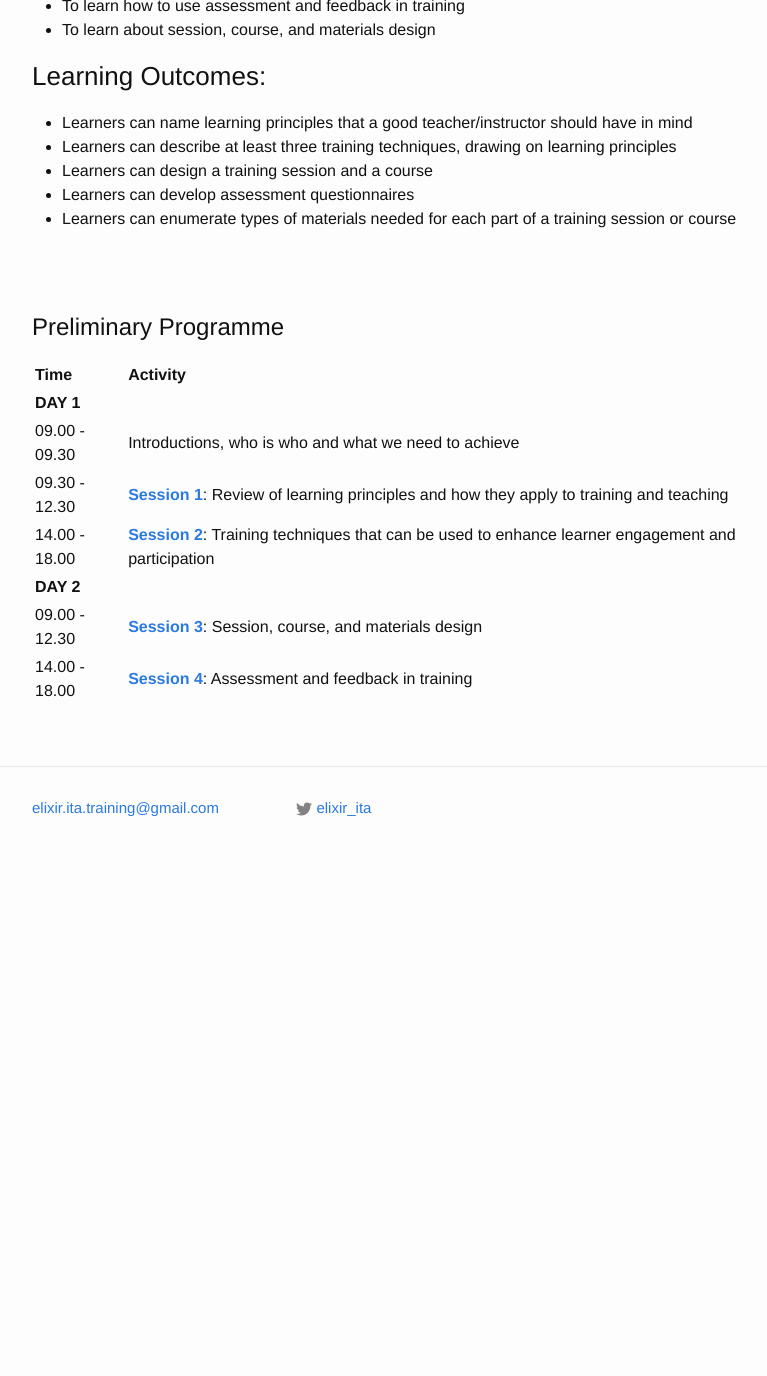
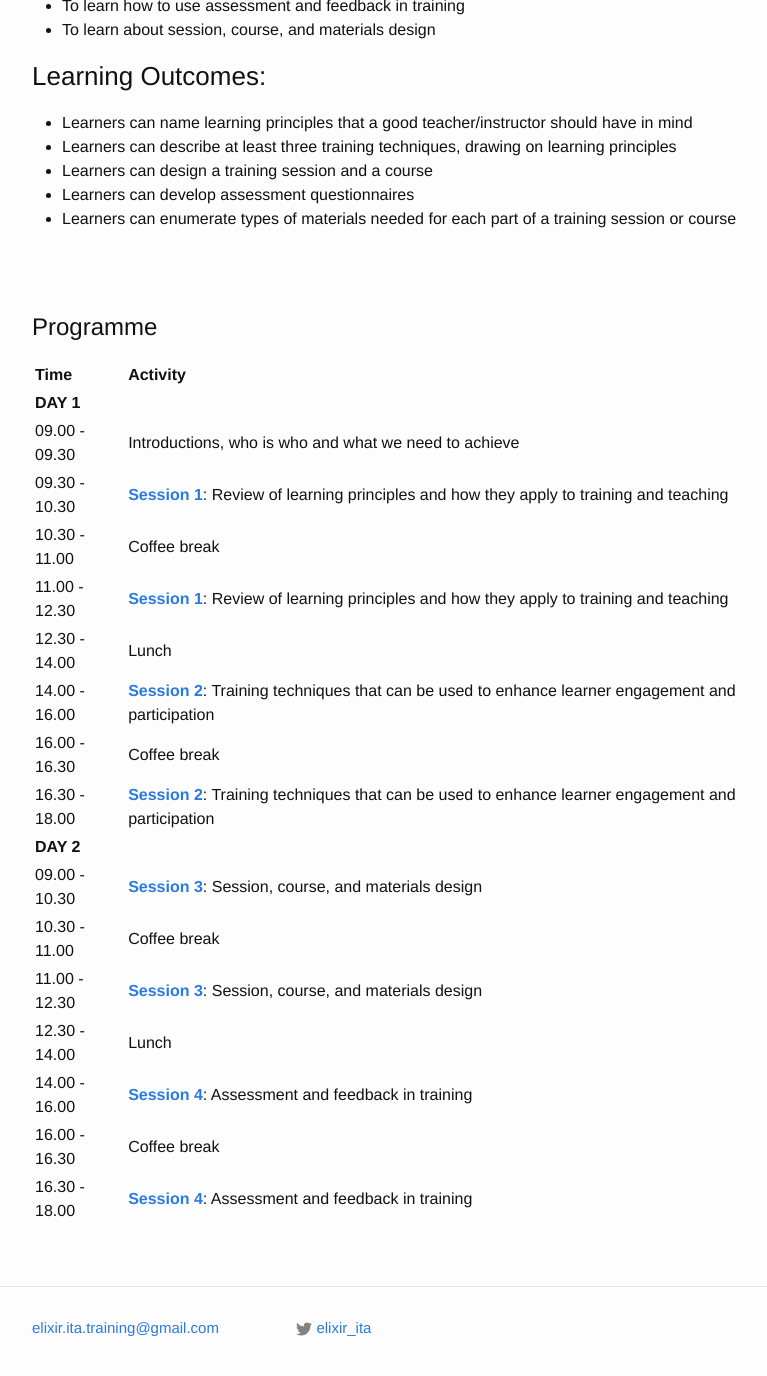
Before and after one commit to ELIXIR-IIB-training/website, a Jekyll site: the page built from _posts/2018-09-27-train-the-trainer-rome.md, in a window 1280 px wide and 1400 px high, scrolled down 2200 px. Shown: the top 1376 px of the window, without its empty margins (238-1005 px from the left). Built offline with Jekyll 4.4.1, drawn with Linux system fonts in a browser that asks for light colours; before the commit the page ends 3080 px from its top, so only the background shows below that.

Commit message:
Update coffee break and lunches

```diff
--- a/_posts/2018-09-27-train-the-trainer-rome.md
+++ b/_posts/2018-09-27-train-the-trainer-rome.md
@@ -95,14 +95,24 @@ If you have questions like the following ones, this course may be very helpful t
 <br>
 <br>
 
-# Preliminary Programme
+# Programme
 
  Time | Activity
 :---------------------|:----------------
 **DAY 1**             |
 09.00 - 09.30         | Introductions, who is who and what we need to achieve
-09.30 - 12.30         | [**Session 1**](https://github.com/ppalagi/EXCELERATE-TtT/blob/master/TtT_session_1.md): Review of learning principles and how they apply to training and teaching
-14.00 - 18.00         | [**Session 2**](https://github.com/ppalagi/EXCELERATE-TtT/blob/master/TtT_session_2.md): Training techniques that can be used to enhance learner engagement and participation
+09.30 - 10.30         | [**Session 1**](https://github.com/ppalagi/EXCELERATE-TtT/blob/master/TtT_session_1.md): Review of learning principles and how they apply to training and teaching
+10.30 - 11.00         | Coffee break
+11.00 - 12.30         | [**Session 1**](https://github.com/ppalagi/EXCELERATE-TtT/blob/master/TtT_session_1.md): Review of learning principles and how they apply to training and teaching
+12.30 - 14.00         | Lunch
+14.00 - 16.00         | [**Session 2**](https://github.com/ppalagi/EXCELERATE-TtT/blob/master/TtT_session_2.md): Training techniques that can be used to enhance learner engagement and participation
+16.00 - 16.30         | Coffee break
+16.30 - 18.00         | [**Session 2**](https://github.com/ppalagi/EXCELERATE-TtT/blob/master/TtT_session_2.md): Training techniques that can be used to enhance learner engagement and participation
 **DAY 2**             |
-09.00 - 12.30         | [**Session 3**](https://github.com/ppalagi/EXCELERATE-TtT/blob/master/TtT_session_3.md): Session, course, and materials design
-14.00 - 18.00         | [**Session 4**](https://github.com/ppalagi/EXCELERATE-TtT/blob/master/TtT_session_4.md): Assessment and feedback in training
+09.00 - 10.30         | [**Session 3**](https://github.com/ppalagi/EXCELERATE-TtT/blob/master/TtT_session_3.md): Session, course, and materials design
+10.30 - 11.00         | Coffee break
+11.00 - 12.30         | [**Session 3**](https://github.com/ppalagi/EXCELERATE-TtT/blob/master/TtT_session_3.md): Session, course, and materials design
+12.30 - 14.00         | Lunch
+14.00 - 16.00         | [**Session 4**](https://github.com/ppalagi/EXCELERATE-TtT/blob/master/TtT_session_4.md): Assessment and feedback in training
+16.00 - 16.30         | Coffee break
+16.30 - 18.00         | [**Session 4**](https://github.com/ppalagi/EXCELERATE-TtT/blob/master/TtT_session_4.md): Assessment and feedback in training
```
